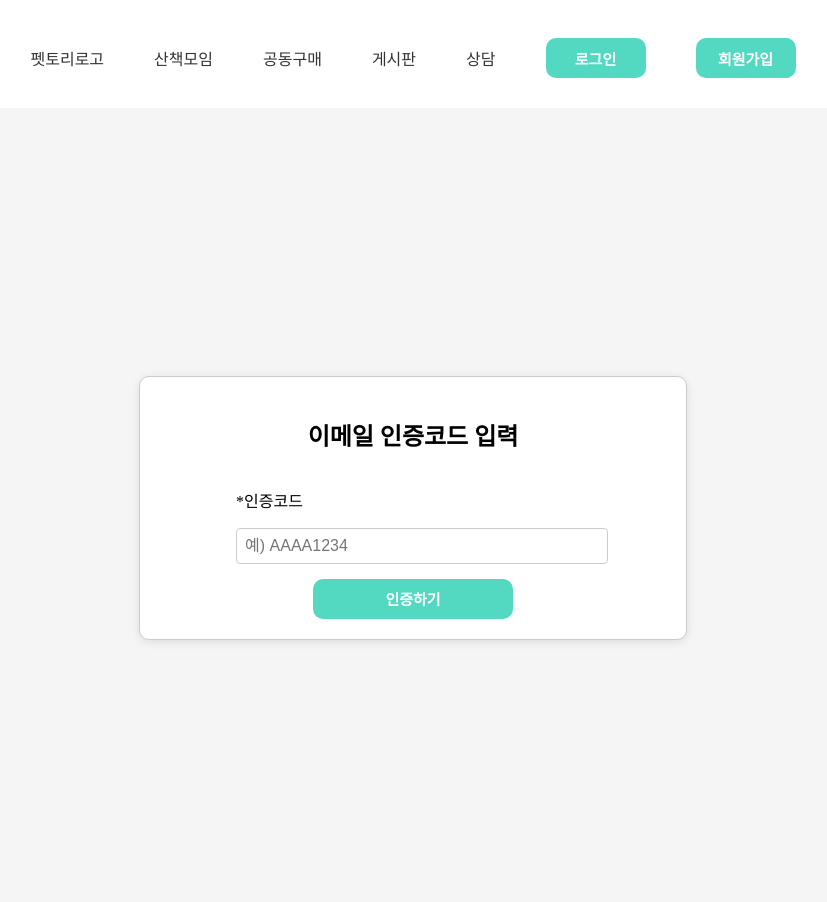
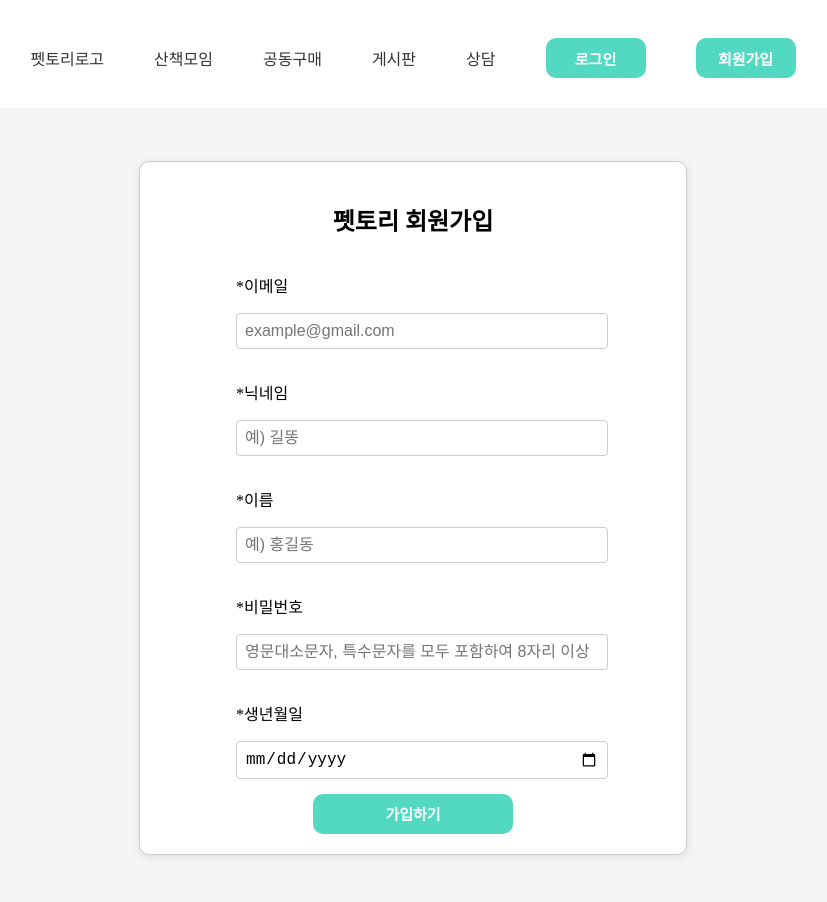
Before and after one commit to beyond-sw-camp/be10-3rd-Pettory-pettory, a Vue app in the folder users/: page /users/emails/codes in a window 1280 px wide. Shown: the top 902 px of the page, without its empty margins (227-1054 px from the left). Built offline with nearby package versions, Linux system fonts and the light colour scheme.

Commit message:
[structure] 회원가입 부모-자식 컴포넌트 수정

```diff
--- a/users/package.json
+++ b/users/package.json
@@ -9,6 +9,7 @@
     "preview": "vite preview"
   },
   "dependencies": {
+    "axios": "^1.7.7",
     "vue": "^3.5.12",
     "vue-router": "^4.0.13"
   },
--- a/users/src/App.vue
+++ b/users/src/App.vue
@@ -1,5 +1,5 @@
 <script setup>
-import Header from "@/components/common/Header.vue";
+import Header from "@/components/layout/Header.vue";
 </script>
 
 <template>
--- a/users/src/components/user/RegisterForm.vue
+++ b/users/src/components/user/RegisterForm.vue
@@ -1,23 +1,35 @@
 <script setup>
-import {ref} from 'vue';
+import {computed, ref} from 'vue';
 import InputBoxLongGray from '@/components/common/InputBoxLongGray.vue';
 import ButtonLongColor from "@/components/common/ButtonLongColor.vue";
 
-const email = ref('');
-const nickName = ref('');
-const name = ref('');
-const pwd = ref('');
-const birth = ref('');
+
+const formData = ref({
+  email: "",
+  nickName: "",
+  name: "",
+  pwd: "",
+  birth: ""
+});
 const errorMessage = ref('');
 
-const handleRegister = () => {
-  if (!email.value || !nickName.value ||
-      !name.value || !pwd.value || !birth.value) {
-    errorMessage.value = '빠진 부분이 없는지 확인해주세요.';
-  } else {
-    errorMessage.value = 'else';
-  }
+const emit = defineEmits(['submit']);
+
+const handleRegisterClick = () => {
+  const formDataToSend = { ...formData.value };
+
+  emit('submit', formDataToSend);
 };
+
+const isFormValid = computed(() => {
+  return (
+      formData.value.email &&
+      formData.value.nickName &&
+      formData.value.name &&
+      formData.value.pwd &&
+      formData.value.birth
+  );
+});
 </script>
 
 <template>
@@ -31,17 +43,17 @@ const handleRegister = () => {
     <div class="field-group">
       <p>*이메일</p>
       <InputBoxLongGray
-          v-model="email"
+          v-model="formData.email"
           placeholder="example@gmail.com"
           type="email"
       />
     </div>
 
     <div class="field-group">
-    <!-- 닉네임-->
+      <!-- 닉네임-->
       <p>*닉네임</p>
       <InputBoxLongGray
-          v-model="nickName"
+          v-model="formData.nickName"
           placeholder="예) 길똥"
           type="text"
       />
@@ -51,17 +63,17 @@ const handleRegister = () => {
     <div class="field-group">
       <p>*이름</p>
       <InputBoxLongGray
-          v-model="nickName"
+          v-model="formData.name"
           placeholder="예) 홍길동"
           type="text"
       />
     </div>
 
     <div class="field-group">
-    <!-- 비밀번호 필드 -->
+      <!-- 비밀번호 필드 -->
       <p>*비밀번호</p>
       <InputBoxLongGray
-          v-model="pwd"
+          v-model="formData.pwd"
           placeholder="영문대소문자, 특수문자를 모두 포함하여 8자리 이상"
           type="password"
       />
@@ -72,14 +84,14 @@ const handleRegister = () => {
       <!-- 생년월일 필드 -->
       <p>*생년월일</p>
       <InputBoxLongGray
-          v-model="pwd"
+          v-model="formData.birth"
           placeholder="2000-01-01"
           type="date"
       />
     </div>
 
     <!-- 회원가입 버튼 -->
-    <ButtonLongColor @click="handleRegister">
+    <ButtonLongColor @click="handleRegisterClick" :disabled="!isFormValid">
       가입하기
     </ButtonLongColor>
 
--- a/users/src/components/user/RegisterVerifyForm.vue
+++ b/users/src/components/user/RegisterVerifyForm.vue
@@ -6,24 +6,25 @@ import ButtonLongColor from "@/components/common/ButtonLongColor.vue";
 const verifyCode = ref('');
 const errorMessage = ref('');
 
-const handleVerify = () => {
+const emit = defineEmits(['verify']);
+
+const handleVerifyClick = () => {
   if (!verifyCode.value) {
     errorMessage.value = '인증코드를 입력해주세요.';
   } else {
-    errorMessage.value = 'else';
+    errorMessage.value = '';
+    emit('verify', verifyCode.value);
   }
 };
 
 </script>
+<template>
+  <div class="register-verify-form">
 
-<template>
-
-  <div class = "register-verify-form">
     <h2>이메일 인증코드 입력</h2>
 
-
     <!-- 에러 메세지 표시 -->
-    <p v-if="errorMessage" class="error">{{errorMessage}}</p>
+    <p v-if="errorMessage" class="error">{{ errorMessage }}</p>
 
     <!-- 인증코드 필드 -->
     <div class="field-group">
@@ -36,9 +37,10 @@ const handleVerify = () => {
     </div>
 
     <!-- 인증 버튼 -->
-    <ButtonLongColor @click="handleVerify">
+    <ButtonLongColor @click="handleVerifyClick">
       인증하기
     </ButtonLongColor>
+
   </div>
 </template>
 
@@ -70,5 +72,4 @@ const handleVerify = () => {
   color: #53D9C1;
   font-weight: bold;
 }
-
 </style>
--- a/users/src/router/router.js
+++ b/users/src/router/router.js
@@ -23,6 +23,10 @@ const router = createRouter({
             path: '/users/emails/codes',
             component: RegisterVerifyView
         },
+        {
+            path: '/users/emails/codes/home',
+            component: RegisterVerifyView
+        },
     ]
 });
 
--- a/users/src/views/user/RegisterVerifyView.vue
+++ b/users/src/views/user/RegisterVerifyView.vue
@@ -1,10 +1,29 @@
 <script setup>
-import RegisterVerifyForm from "@/components/user/RegisterVerifyForm.vue";
+import RegisterForm from "@/components/user/RegisterForm.vue";
+import axios from "axios";
+import {useRouter} from "vue-router";
+
+const router = useRouter();
+
+const handleVerify = async (verifyCode) => {
+  try {
+    // TODO: 백엔드 서버로 인증 코드 전달
+    const response = await axios.post('');
+
+    if (response.data.success()) {
+      router.push('/users/emails/codes/home');
+    } else {
+      alert('인증 실패');
+    }
+  } catch (error) {
+    alert('오류');
+  }
+};
 </script>
 
 <template>
   <div class="register-verify-view">
-    <RegisterVerifyForm />
+    <RegisterForm @click="handleVerify" />
     <RouterView />
   </div>
 </template>
--- a/users/src/views/user/RegisterView.vue
+++ b/users/src/views/user/RegisterView.vue
@@ -1,10 +1,29 @@
 <script setup>
 import RegisterForm from "@/components/user/RegisterForm.vue";
+import axios from "axios";
+import {useRouter} from "vue-router";
+
+const router = useRouter();
+
+const handleRegister = async (formData) => {
+  try {
+    // 백엔드 서버로 회원가입 데이터 전달
+    const response = await axios.post('', formData);
+
+    if (response.data.success()) {
+      router.push('/users/emails/codes');
+    } else {
+      alert('회원가입 실패');
+    }
+  } catch(error) {
+    alert('오류');
+  }
+};
 </script>
 
 <template>
   <div class="register-view">
-    <RegisterForm />
+    <RegisterForm @submit="handleRegister" />
     <RouterView />
   </div>
 </template>
```
Also changed, not shown: users/src/components/user/RegisterSuccessBox.vue (added, +29 -0 lines), users/src/views/user/RegisterSuccessView.vue (added, +22 -0 lines), users/src/components/layout/Header.vue (renamed from users/src/components/common/Header.vue), 1 other file (tests, documents, lock files or other folders).
